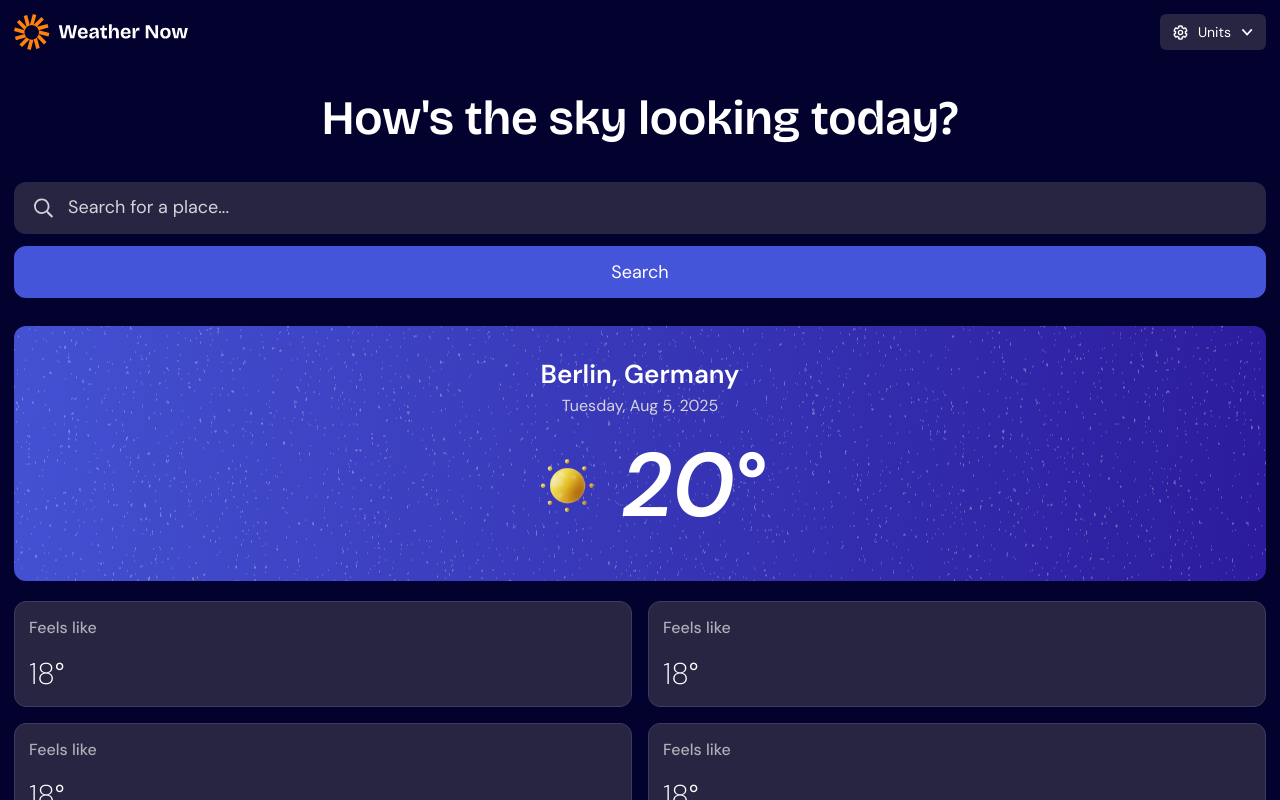
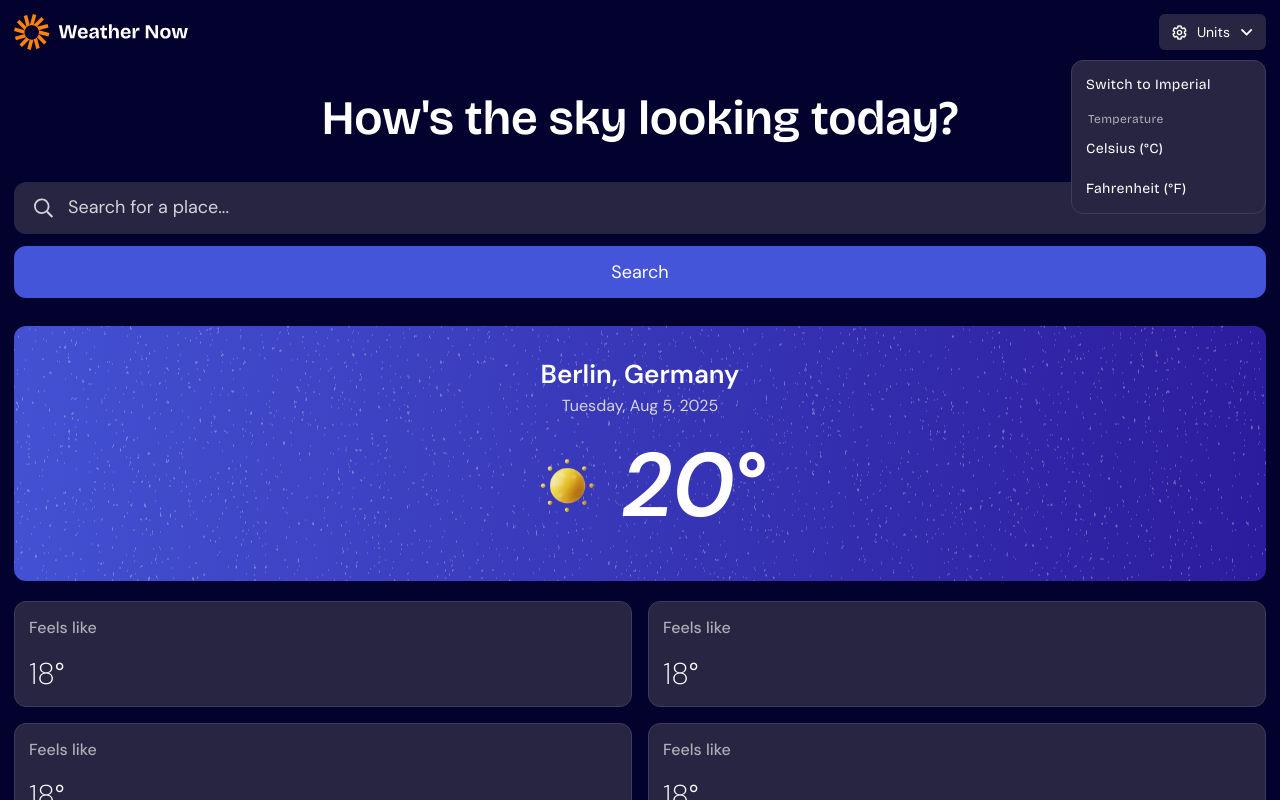
Before and after one commit to ismiralrasyiid/weather-now, a Next.js app: page / in a window 1280 px wide. Both pictures are taken after a click on the button "Units". Shown: the top 800 px of the page. Built offline with nearby package versions, Linux system fonts and the light colour scheme.

Commit message:
feat(ui): add menu dropdown popup

```diff
--- a/components/feature/menu-dropdown/root.tsx
+++ b/components/feature/menu-dropdown/root.tsx
@@ -37,11 +37,57 @@ export default function MenuDropdown() {
           className="hidden lg:block"
           src="/icon-dropdown.svg"
           alt=""
-          width={12}
-          height={12}
+          width={13}
+          height={13}
           aria-hidden
         />
       </Menu.Trigger>
+      <Menu.Portal>
+        <Menu.Positioner sideOffset={10} align="end">
+          <Menu.Popup className="flex min-w-menu-dropdown flex-col gap-2 rounded-xl border border-border bg-background-primary p-1.5 font-primary text-sm tracking-wide text-text-primary">
+            <Menu.Item className="cursor-pointer rounded-lg p-2 hover:bg-background-secondary-hover data-checked:bg-background-secondary">
+              Switch to Imperial
+            </Menu.Item>
+            <Menu.Group className="flex flex-col gap-1">
+              <Menu.GroupLabel className="ml-2.5 text-xs text-text-tertiary">
+                Temperature
+              </Menu.GroupLabel>
+              <Menu.RadioGroup className="flex flex-col gap-1">
+                <Menu.RadioItem
+                  value="celsius"
+                  className="flex cursor-pointer items-center justify-between rounded-lg p-2 hover:bg-background-secondary-hover data-checked:bg-background-secondary"
+                >
+                  <span>Celsius &#40;&deg;C&#41;</span>
+                  <Menu.RadioItemIndicator>
+                    <Image
+                      src="/icon-checkmark.svg"
+                      width={13}
+                      height={13}
+                      alt=""
+                      aria-hidden
+                    />
+                  </Menu.RadioItemIndicator>
+                </Menu.RadioItem>
+                <Menu.RadioItem
+                  value="fahrenheit"
+                  className="flex cursor-pointer items-center justify-between rounded-lg p-2 hover:bg-background-secondary-hover data-checked:bg-background-secondary"
+                >
+                  <span>Fahrenheit &#40;&deg;F&#41;</span>
+                  <Menu.RadioItemIndicator>
+                    <Image
+                      src="/icon-checkmark.svg"
+                      width={13}
+                      height={13}
+                      alt=""
+                      aria-hidden
+                    />
+                  </Menu.RadioItemIndicator>
+                </Menu.RadioItem>
+              </Menu.RadioGroup>
+            </Menu.Group>
+          </Menu.Popup>
+        </Menu.Positioner>
+      </Menu.Portal>
     </Menu.Root>
   );
 }
```
